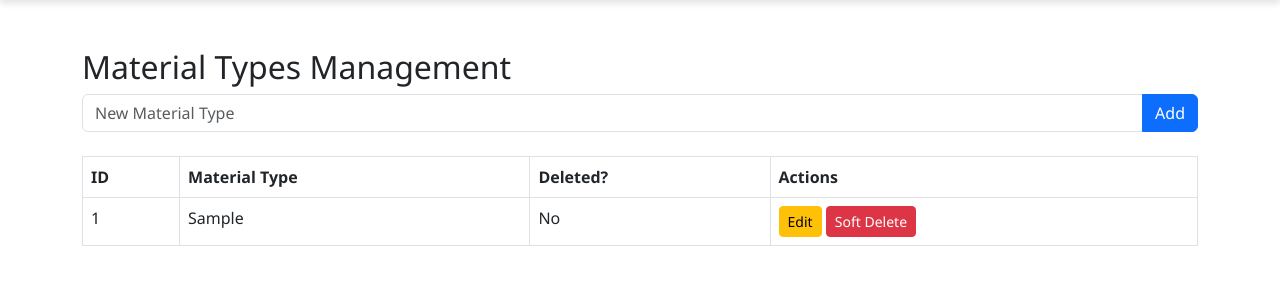
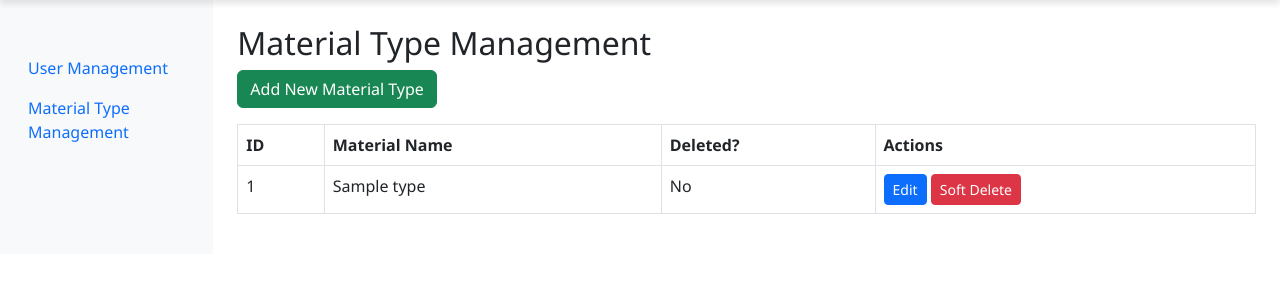
Before and after one commit to amarendrakumarsaroj/stock-management, a PHP site: page /materialtype.php in a window 1280 px wide. Shown: the part 66-366 px from the top of the page. Run offline with PHP 8.4, Linux system fonts and the light colour scheme; the visitor is signed in with stand-in values (Sample User, id 1); tables that the repository leaves empty or names only in its code hold one stand-in row (values such as "Sample post"); data that the repository does not hold is empty.

Commit message:
added codes for user and materialtype under admin

```diff
--- /dev/null
+++ b/frontend/includes/layout.php
@@ -0,0 +1,14 @@
+<?php include 'includes/header.php'; ?>
+
+<div class="container-fluid">
+  <div class="row">
+    <?php include 'includes/sidebar.php'; ?>
+
+    <!-- Content Area -->
+    <main class="col-md-9 ms-sm-auto col-lg-10 px-md-4 py-4">
+      <?php include $content; ?>
+    </main>
+  </div>
+</div>
+
+<script src="https://cdn.jsdelivr.net/npm/bootstrap@5.3.0/dist/js/bootstrap.bundle.min.js"></script>
--- /dev/null
+++ b/frontend/includes/material_management.php
@@ -0,0 +1,96 @@
+<h2>Material Type Management</h2>
+
+<!-- Add New Material Type Button -->
+<div class="mb-3">
+  <button class="btn btn-success" data-bs-toggle="modal" data-bs-target="#addModal">Add New Material Type</button>
+</div>
+
+<table class="table table-bordered">
+  <thead>
+    <tr>
+      <th>ID</th>
+      <th>Material Name</th>
+      <th>Deleted?</th>
+      <th>Actions</th>
+    </tr>
+  </thead>
+  <tbody>
+    <?php while ($row = $result->fetch_assoc()): ?>
+      <tr>
+        <td><?= $row['id'] ?></td>
+        <td><?= htmlspecialchars($row['name']) ?></td>
+        <td><?= $row['is_deleted'] ? "Yes" : "No" ?></td>
+        <td>
+          <?php if (!$row['is_deleted']): ?>
+            <button
+              class="btn btn-primary btn-sm editBtn"
+              data-id="<?= $row['id'] ?>"
+              data-name="<?= htmlspecialchars($row['name']) ?>"
+              data-bs-toggle="modal"
+              data-bs-target="#editModal">
+              Edit
+            </button>
+            <a href="?delete=<?= $row['id'] ?>" class="btn btn-danger btn-sm">Soft Delete</a>
+          <?php else: ?>
+            <span class="text-muted">Deleted</span>
+          <?php endif; ?>
+        </td>
+      </tr>
+    <?php endwhile; ?>
+  </tbody>
+</table>
+
+<!-- Add Modal -->
+<div class="modal fade" id="addModal" tabindex="-1" aria-labelledby="addModalLabel" aria-hidden="true">
+  <div class="modal-dialog">
+    <form method="POST" class="modal-content">
+      <div class="modal-header">
+        <h5 class="modal-title" id="addModalLabel">Add Material Type</h5>
+        <button type="button" class="btn-close" data-bs-dismiss="modal"></button>
+      </div>
+      <div class="modal-body">
+        <div class="mb-3">
+          <label for="add-name" class="form-label">Material Name</label>
+          <input type="text" class="form-control" name="name" id="add-name" required>
+        </div>
+      </div>
+      <div class="modal-footer">
+        <button type="submit" name="add" class="btn btn-success">Add</button>
+        <button type="button" class="btn btn-secondary" data-bs-dismiss="modal">Cancel</button>
+      </div>
+    </form>
+  </div>
+</div>
+
+<!-- Edit Modal -->
+<div class="modal fade" id="editModal" tabindex="-1" aria-labelledby="editModalLabel" aria-hidden="true">
+  <div class="modal-dialog">
+    <form method="POST" class="modal-content">
+      <div class="modal-header">
+        <h5 class="modal-title" id="editModalLabel">Edit Material Type</h5>
+        <button type="button" class="btn-close" data-bs-dismiss="modal"></button>
+      </div>
+      <div class="modal-body">
+        <input type="hidden" name="id" id="edit-id">
+        <div class="mb-3">
+          <label for="edit-name" class="form-label">Material Name</label>
+          <input type="text" class="form-control" name="name" id="edit-name" required>
+        </div>
+      </div>
+      <div class="modal-footer">
+        <button type="submit" name="update" class="btn btn-success">Save Changes</button>
+        <button type="button" class="btn btn-secondary" data-bs-dismiss="modal">Cancel</button>
+      </div>
+    </form>
+  </div>
+</div>
+
+<script>
+// Fill modal with material data
+document.querySelectorAll('.editBtn').forEach(button => {
+  button.addEventListener('click', () => {
+    document.getElementById('edit-id').value = button.getAttribute('data-id');
+    document.getElementById('edit-name').value = button.getAttribute('data-name');
+  });
+});
+</script>
--- /dev/null
+++ b/frontend/includes/sidebar.php
@@ -0,0 +1,16 @@
+<nav class="col-md-2 d-md-block bg-light sidebar py-5">
+  <div class="position-sticky">
+    <ul class="nav flex-column">
+      <li class="nav-item">
+        <a class="nav-link <?php if($page == 'users') echo 'active'; ?>" href="admin.php">
+          User Management
+        </a>
+      </li>
+      <li class="nav-item">
+        <a class="nav-link <?php if($page == 'material') echo 'active'; ?>" href="materialtype.php">
+          Material Type Management
+        </a>
+      </li>
+    </ul>
+  </div>
+</nav>
--- a/frontend/materialtype.php
+++ b/frontend/materialtype.php
@@ -6,131 +6,36 @@ if (!isset($_SESSION['user'])) {
   exit();
 }
 
-// Create
-if (isset($_POST['add'])) {
-  $materialtype = trim($_POST['materialtype']);
-  if (!empty($materialtype)) {
-    $stmt = $conn->prepare("INSERT INTO materialtype (materialtype, is_deleted) VALUES (?, 0)");
-    $stmt->bind_param("s", $materialtype);
-    $stmt->execute();
-    $stmt->close();
-  }
+$page = 'material'; // for sidebar highlighting
+
+// Soft delete material type
+if (isset($_GET['delete'])) {
+  $delete_id = intval($_GET['delete']);
+  $conn->query("UPDATE material_types SET is_deleted = 1 WHERE id = $delete_id");
   header("Location: materialtype.php");
   exit();
 }
 
-// Update
-if (isset($_POST['update'])) {
-  $id = intval($_POST['id']);
-  $materialtype = trim($_POST['materialtype']);
-  if (!empty($materialtype)) {
-    $stmt = $conn->prepare("UPDATE materialtype SET materialtype = ? WHERE id = ?");
-    $stmt->bind_param("si", $materialtype, $id);
-    $stmt->execute();
-    $stmt->close();
-  }
+// Add material type
+if (isset($_POST['add'])) {
+  $name = $conn->real_escape_string($_POST['name']);
+  $conn->query("INSERT INTO material_types (name) VALUES ('$name')");
   header("Location: materialtype.php");
   exit();
 }
 
-// Soft Delete
-if (isset($_GET['delete'])) {
-  $delete_id = intval($_GET['delete']);
-  $conn->query("UPDATE materialtype SET is_deleted = 1 WHERE id = $delete_id");
+// Update material type
+if (isset($_POST['update'])) {
+  $id = intval($_POST['id']);
+  $name = $conn->real_escape_string($_POST['name']);
+  $conn->query("UPDATE material_types SET name='$name' WHERE id=$id");
   header("Location: materialtype.php");
   exit();
 }
 
-// Restore
-if (isset($_GET['restore'])) {
-  $restore_id = intval($_GET['restore']);
-  $conn->query("UPDATE materialtype SET is_deleted = 0 WHERE id = $restore_id");
-  header("Location: materialtype.php");
-  exit();
-}
+$result = $conn->query("SELECT id, name, is_deleted FROM material_types");
 
-$result = $conn->query("SELECT id, materialtype, is_deleted FROM materialtype");
+// Set content file to load inside layout
+$content = 'includes/material_management.php';
+include 'includes/layout.php';
 ?>
-
-<?php include 'includes/header.php'; ?>
-
-<div class="container mt-5">
-  <h2>Material Types Management</h2>
-
-  <!-- Add Form -->
-  <form method="POST" class="mb-4">
-    <div class="input-group">
-      <input type="text" name="materialtype" class="form-control" placeholder="New Material Type" required>
-      <button type="submit" name="add" class="btn btn-primary">Add</button>
-    </div>
-  </form>
-
-  <!-- Display Table -->
-  <table class="table table-bordered">
-    <thead>
-      <tr><th>ID</th><th>Material Type</th><th>Deleted?</th><th>Actions</th></tr>
-    </thead>
-    <tbody>
-      <?php while ($row = $result->fetch_assoc()): ?>
-      <tr>
-        <td><?= $row['id'] ?></td>
-        <td><?= htmlspecialchars($row['materialtype']) ?></td>
-        <td><?= $row['is_deleted'] ? "Yes" : "No" ?></td>
-        <td>
-          <?php if (!$row['is_deleted']): ?>
-            <button
-              class="btn btn-warning btn-sm editBtn"
-              data-id="<?= $row['id'] ?>"
-              data-materialtype="<?= htmlspecialchars($row['materialtype']) ?>"
-              data-bs-toggle="modal"
-              data-bs-target="#editModal">
-              Edit
-            </button>
-            <a href="?delete=<?= $row['id'] ?>" class="btn btn-danger btn-sm">Soft Delete</a>
-          <?php else: ?>
-            <a href="?restore=<?= $row['id'] ?>" class="btn btn-secondary btn-sm">Restore</a>
-          <?php endif; ?>
-        </td>
-      </tr>
-      <?php endwhile; ?>
-    </tbody>
-  </table>
-</div>
-
-<!-- Single Edit Modal -->
-<div class="modal fade" id="editModal" tabindex="-1" aria-labelledby="editModalLabel" aria-hidden="true">
-  <div class="modal-dialog">
-    <form method="POST" class="modal-content">
-      <div class="modal-header">
-        <h5 class="modal-title" id="editModalLabel">Edit Material Type</h5>
-        <button type="button" class="btn-close" data-bs-dismiss="modal"></button>
-      </div>
-      <div class="modal-body">
-        <input type="hidden" name="id" id="edit-id">
-        <div class="mb-3">
-          <label for="edit-materialtype" class="form-label">Material Type</label>
-          <input type="text" class="form-control" name="materialtype" id="edit-materialtype" required>
-        </div>
-      </div>
-      <div class="modal-footer">
-        <button type="submit" name="update" class="btn btn-primary">Save Changes</button>
-        <button type="button" class="btn btn-secondary" data-bs-dismiss="modal">Cancel</button>
-      </div>
-    </form>
-  </div>
-</div>
-
-<script src="https://cdn.jsdelivr.net/npm/bootstrap@5.3.0/dist/js/bootstrap.bundle.min.js"></script>
-
-<script>
-// Dynamic modal data population
-document.querySelectorAll('.editBtn').forEach(button => {
-  button.addEventListener('click', () => {
-    document.getElementById('edit-id').value = button.getAttribute('data-id');
-    document.getElementById('edit-materialtype').value = button.getAttribute('data-materialtype');
-  });
-});
-</script>
-
-</body>
-</html>
```
Also changed, not shown: frontend/admin.php (+6 -87 lines), frontend/includes/user_management.php (added, +71 -0 lines).
